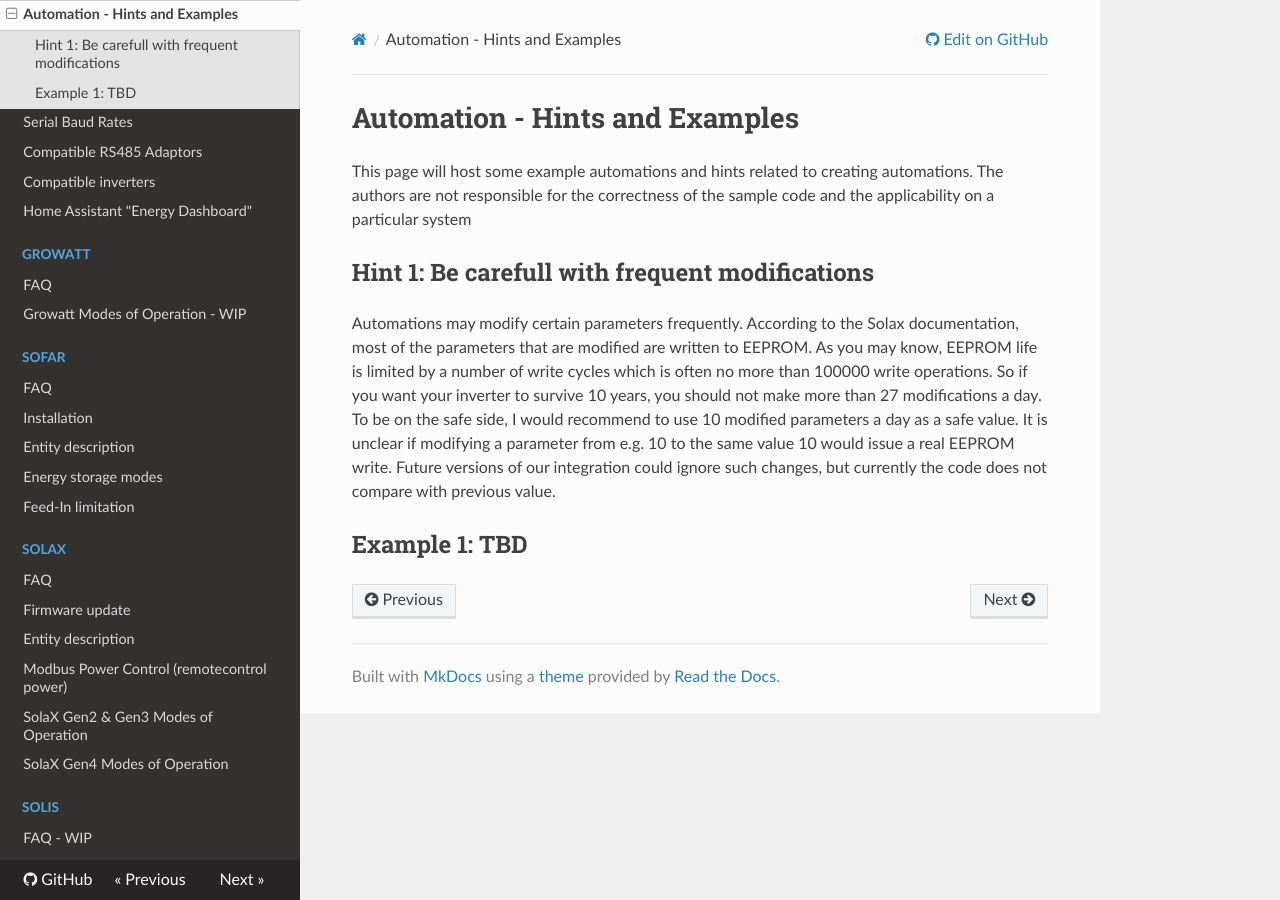
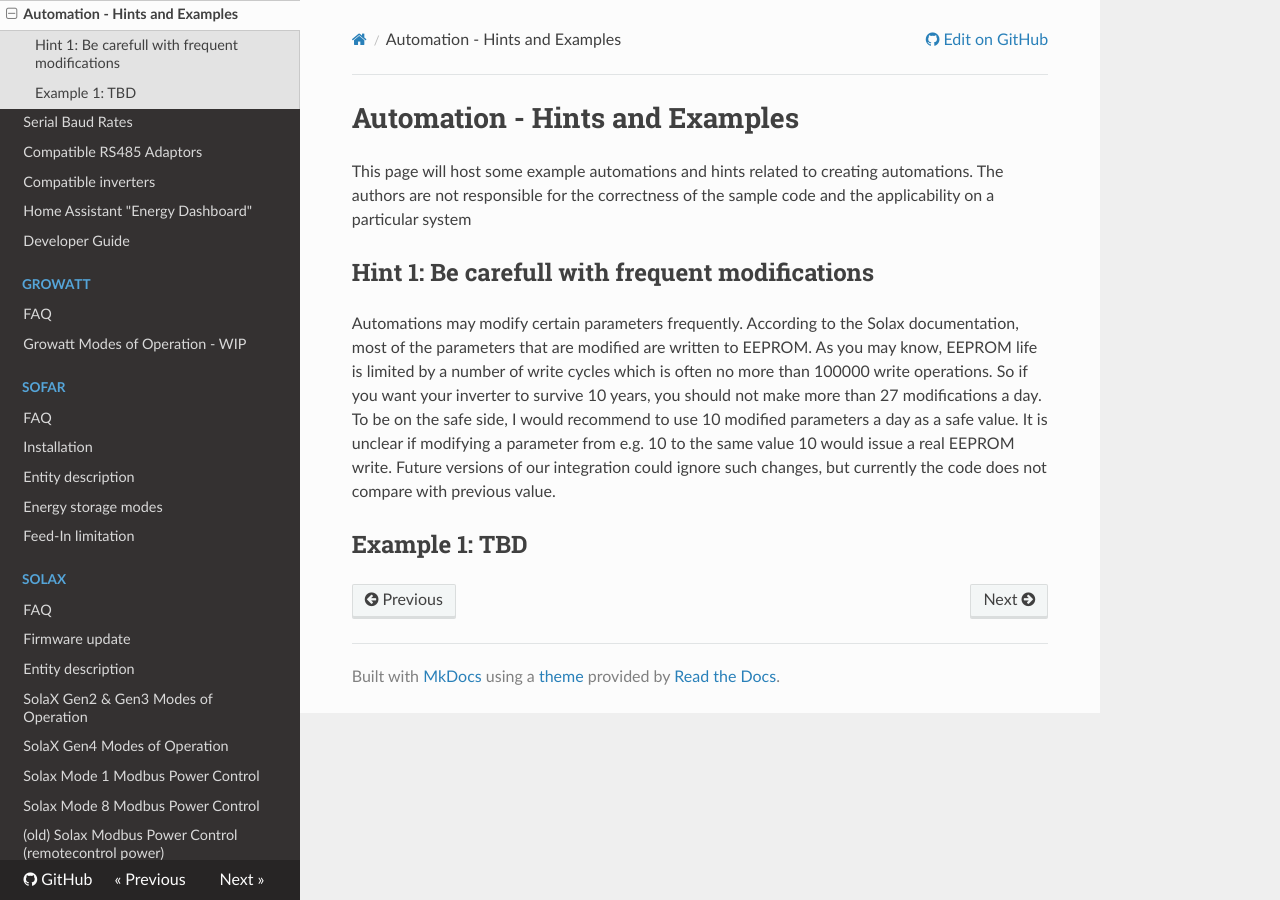
Before and after one commit to wills106/homeassistant-solax-modbus, an MkDocs documentation site: the page built from docs/automation-examples.md, in a window 1280 px wide. Built offline with MkDocs 1.6.1, drawn with Linux system fonts in a browser that asks for light colours; nearby versions of some CDN libraries.

Commit message:
add develoloper guide and mode8 docs

```diff
--- a/mkdocs.yml
+++ b/mkdocs.yml
@@ -25,6 +25,7 @@
 - Compatible RS485 Adaptors: compatible-adaptors.md
 - Compatible inverters: compatible-inverters.md
 - Home Assistant "Energy Dashboard": energy-dashboard.md
+- Developer Guide: developer_guide.md
 - Growatt:
   - FAQ: growatt-faq.md
   - Growatt Modes of Operation - WIP: growatt-operation-modes.md
@@ -38,9 +39,11 @@
   - FAQ: solax-faq.md
   - Firmware update: solax-firmware-update.md
   - Entity description: solax-entity-description.md
-  - Modbus Power Control (remotecontrol power): modbus-power-control.md
   - SolaX Gen2 & Gen3 Modes of Operation: solax-G23-operation-modes.md
   - SolaX Gen4 Modes of Operation: solax-G4-operation-modes.md
+  - Solax Mode 1 Modbus Power Control: solax-mode1-modbus-power-control.md
+  - Solax Mode 8 Modbus Power Control: solax-mode8-modbus-power-control.md
+  - (old) Solax Modbus Power Control (remotecontrol power): modbus-power-control-OLD.md
 - Solis:
   - FAQ - WIP: solis-faq.md
   - Solis Modes of Operation - WIP: solis-operation-modes.md
```
